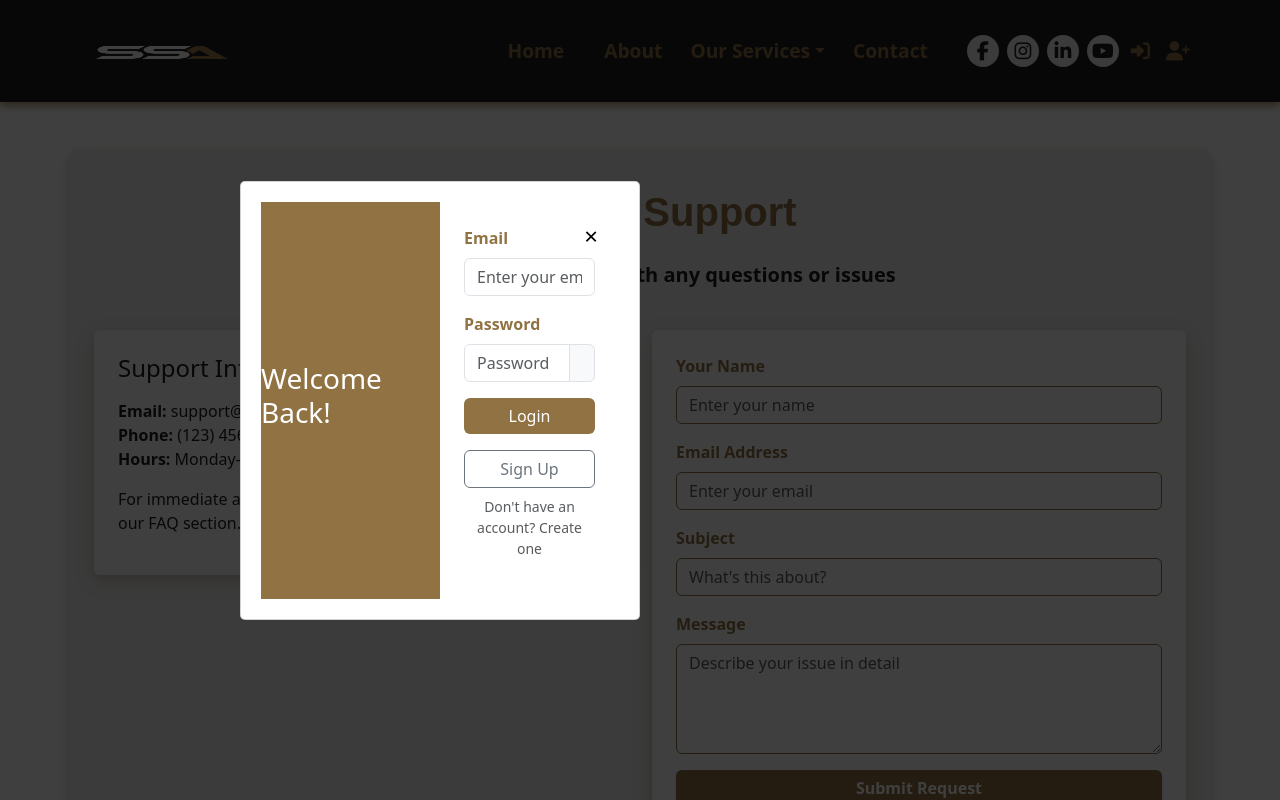
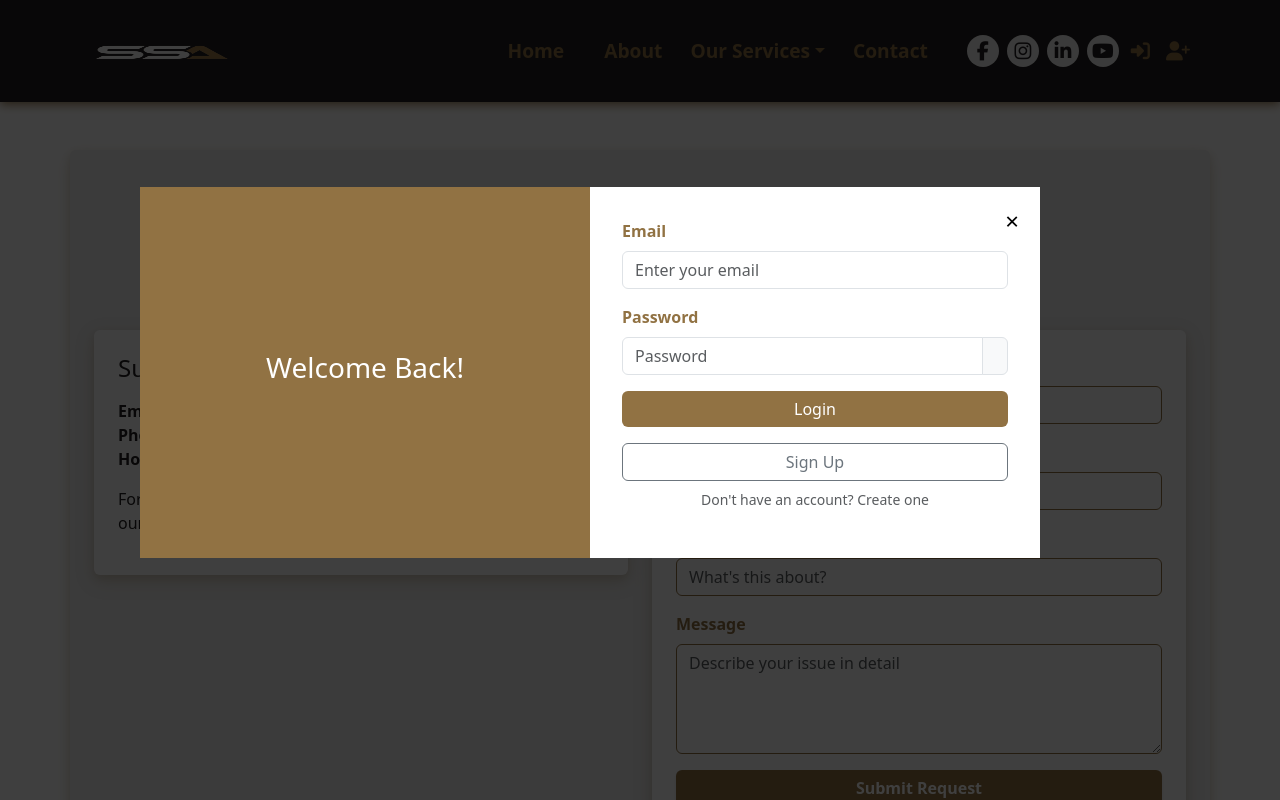
Before and after one commit to toqaosama/SSSA-Product, a React (Create React App) app in the folder client/: page /Support in a window 1280 px wide. Both pictures are taken after a click on the button 1140 px from the left and 50 px from the top of the page. Shown: the top 800 px of the page. Built offline with nearby package versions, Linux system fonts and the light colour scheme.

Commit message:
login register handleing

```diff
--- a/client/src/Auth/LoginModal.js
+++ b/client/src/Auth/LoginModal.js
@@ -4,7 +4,7 @@ import { Eye, EyeSlash } from 'react-bootstrap-icons';
 import api from '../api/api';
 import {useNavigate} from 'react-router-dom';
 import {useAuth} from '../Context/AuthContext.js';
-
+import './style/LoginModal.css'; // Import the CSS file
 
 const LoginModal = ({ show, onClose, onSwitchToSignup }) => {
   const {setAuthToken} = useAuth();
@@ -50,7 +50,6 @@ const LoginModal = ({ show, onClose, onSwitchToSignup }) => {
   const handleSubmit = async (e) => {
     e.preventDefault();
 
-    // Run validation before making the API call
     if (!validate()) return;
 
     try {
@@ -68,11 +67,10 @@ const LoginModal = ({ show, onClose, onSwitchToSignup }) => {
 
         setAuthToken(res.data.token);
 
-        onClose(); // close the modal to navigate
-
+        onClose();
         navigate("/");
 
-    } else {
+      } else {
         setMessage({
           type: 'error',
           text: 'Login failed. Please try again later'
@@ -88,43 +86,34 @@ const LoginModal = ({ show, onClose, onSwitchToSignup }) => {
   };
 
   return (
-    <Modal show={show} onHide={onClose} centered size="lg">
+    <Modal
+      show={show}
+      onHide={onClose}
+      centered
+      dialogClassName="login-modal"
+    >
       <Modal.Body className="p-0">
         <Row className="g-0">
-          <Col md={6} className="bg" style={{
-            minHeight: '350px',
-            backgroundColor: '#917243',
-            display: 'flex',
-            alignItems: 'center',
-            justifyContent: 'center'
-          }}>
+          <Col md={6} className="modal-left-side">
             <h3 className="text-white">Welcome Back!</h3>
           </Col>
 
-          <Col md={6} className="p-4 position-relative">
+          <Col md={6} className="modal-right-side">
             <button
               onClick={onClose}
-              style={{
-                position: 'absolute',
-                top: '15px',
-                right: '15px',
-                background: 'none',
-                border: 'none',
-                fontSize: '1.5rem',
-                cursor: 'pointer'
-              }}
+              className="modal-close-btn"
             >
               &times;
             </button>
 
             <Form onSubmit={handleSubmit}>
               <Form.Group className="mb-3">
-                <Form.Label style={{fontWeight:'bolder'}}>Email</Form.Label>
+                <Form.Label className="form-label">Email</Form.Label>
                 <Form.Control onChange={handleChange} name="email" type="email" placeholder="Enter your email" />
               </Form.Group>
 
               <Form.Group className="mb-3">
-                <Form.Label style={{ fontWeight: 'bolder' }}>Password</Form.Label>
+                <Form.Label className="form-label">Password</Form.Label>
                 <InputGroup>
                   <Form.Control
                     onChange={handleChange}
@@ -132,14 +121,14 @@ const LoginModal = ({ show, onClose, onSwitchToSignup }) => {
                     type={showPassword ? "text" : "password"}
                     placeholder="Password"
                   />
-                  <InputGroup.Text onClick={() => setShowPassword(!showPassword)} style={{ cursor: 'pointer' }}>
+                  <InputGroup.Text onClick={() => setShowPassword(!showPassword)} className="password-toggle">
                     {showPassword ? <EyeSlash /> : <Eye />}
                   </InputGroup.Text>
                 </InputGroup>
               </Form.Group>
 
               <div className="d-grid gap-2 mb-3">
-                <Button variant="primary" type="submit" style={{ backgroundColor: '#917243', border: 'none' }}>
+                <Button variant="primary" type="submit" className="login-btn">
                   Login
                 </Button>
               </div>
--- /dev/null
+++ b/client/src/Auth/style/LoginModal.css
@@ -0,0 +1,54 @@
+/* LoginModal.css */
+.login-modal {
+    max-width: 1000px;
+    width: 100%; /* Makes the modal larger */
+    margin: 0 auto;
+  }
+
+  .modal-content {
+    background:#fff;
+      padding:0px;
+      border-radius:5px;
+      width: 1000px;
+      max-width: 90%;
+  }
+
+  .modal-left-side {
+    min-height: 350px;
+    background-color: #917243;
+    display: flex;
+    align-items: center;
+    justify-content: center;
+  }
+
+  .modal-right-side {
+    padding: 2rem;
+    position: relative;
+  }
+
+  .modal-close-btn {
+    position: absolute;
+    top: 15px;
+    right: 15px;
+    background: none;
+    border: none;
+    font-size: 1.5rem;
+    cursor: pointer;
+  }
+
+  .login-btn {
+    background-color: #917243;
+    border: none;
+  }
+
+  .login-btn:hover {
+    background-color: #7a5f38;
+  }
+
+  .form-label {
+    font-weight: bolder;
+  }
+
+  .password-toggle {
+    cursor: pointer;
+  }
--- /dev/null
+++ b/client/src/Auth/style/RegisterModal.css
@@ -0,0 +1,50 @@
+/* SignupModal.css */
+.signup-modal {
+    max-width: 800px; /* Makes the modal larger */
+    margin: 0 auto;
+  }
+
+  .modal-content {
+    border-radius: 0;
+    border: none;
+  }
+
+  .modal-left-side {
+    min-height: 350px;
+    background-color: #917243;
+    display: flex;
+    align-items: center;
+    justify-content: center;
+  }
+
+  .modal-right-side {
+    padding: 2rem;
+    position: relative;
+  }
+
+  .modal-close-btn {
+    position: absolute;
+    top: 15px;
+    right: 15px;
+    background: none;
+    border: none;
+    font-size: 1.5rem;
+    cursor: pointer;
+  }
+
+  .signup-btn {
+    background-color: #917243;
+    border: none;
+  }
+
+  .signup-btn:hover {
+    background-color: #7a5f38;
+  }
+
+  .form-label {
+    font-weight: bolder;
+  }
+
+  .password-toggle {
+    cursor: pointer;
+  }
--- a/client/src/Component/Admin/AdminSetting/Style/Tables.css
+++ b/client/src/Component/Admin/AdminSetting/Style/Tables.css
@@ -374,7 +374,7 @@
   z-index: 1000;
 }
 
-.modal-content {
+.modal-contentss {
   background: #fff;
   padding: 20px;
   border-radius: 5px;
--- a/client/src/Component/Admin/CategoryManagement .js
+++ b/client/src/Component/Admin/CategoryManagement .js
@@ -128,7 +128,7 @@ export const CategoryManagement = () => {
 
       {showAddModal && (
         <div className="modal">
-          <div className="modal-content">
+          <div className="modal-contentss">
             <h3>Add New Category</h3>
             <button onClick={() => setShowAddModal(false)}>Close</button>
           </div>
--- a/client/src/Component/Admin/MeetingManagement.js
+++ b/client/src/Component/Admin/MeetingManagement.js
@@ -131,7 +131,7 @@ export const MeetingManagement = () => {
 
       {showAddModal && (
         <div className="modal">
-          <div className="modal-content">
+          <div className="modal-contentss">
             <h3>Schedule New Meeting</h3>
             <button onClick={() => setShowAddModal(false)}>Close</button>
           </div>
--- a/client/src/Component/Admin/OfferManagement.js
+++ b/client/src/Component/Admin/OfferManagement.js
@@ -139,7 +139,7 @@ export const OfferManagement = () => {
 
       {showAddModal && (
         <div className="modal">
-          <div className="modal-content">
+          <div className="modal-contentss">
             <h3>Add New Offer</h3>
             <button onClick={() => setShowAddModal(false)}>Close</button>
           </div>
--- a/client/src/Component/Admin/ProductManagement .js
+++ b/client/src/Component/Admin/ProductManagement .js
@@ -130,7 +130,7 @@ export const ProductManagement = () => {
 
       {showAddModal && (
         <div className="modal">
-          <div className="modal-content">
+          <div className="modal-contentss">
             <h3>Add New Product</h3>
             <button onClick={() => setShowAddModal(false)}>Close</button>
           </div>
--- a/client/src/Component/Admin/RateManagment.js
+++ b/client/src/Component/Admin/RateManagment.js
@@ -131,7 +131,7 @@ export const RateManagement = () => {
 
       {showAddModal && (
         <div className="modal">
-          <div className="modal-content">
+          <div className="modal-contentss">
             <h3>Set New Rate</h3>
             <button onClick={() => setShowAddModal(false)}>Close</button>
           </div>
```
Also changed, not shown: client/src/Auth/RegisterModal.js (+24 -26 lines).
